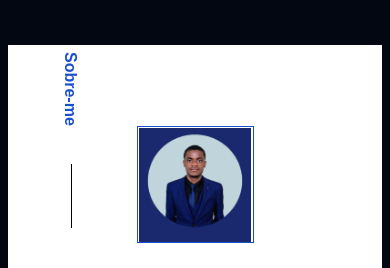
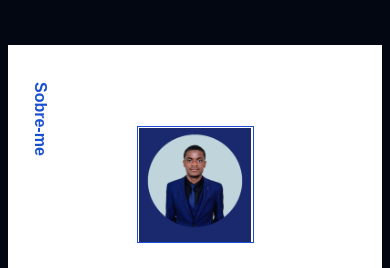
Before and after one commit to Matias-Armando/Port-folio, a plain HTML site: page src/index.html in a window 390 px wide. Shown: the part 807-1075 px from the top of the page. Drawn offline with nearby package versions, Linux system fonts and the light colour scheme.

Commit message:
resposive 12

```diff
--- a/src/styles/GlobalStyles.css
+++ b/src/styles/GlobalStyles.css
@@ -452,7 +452,7 @@ position: relative;
   width: 1px;
   left: 10px;
   top: 7rem;
-  background-color: var(--color-black);
+  background-color: var(--color-blue);
 
 }
 
--- a/src/styles/MobileStyles.css
+++ b/src/styles/MobileStyles.css
@@ -43,6 +43,7 @@
 .home-img .img-box{
   width: 40vw;
   height:40vw;
+  margin-bottom: 2rem;
 }
 
 .skill{
@@ -77,8 +78,21 @@ flex-direction: column;
       height: 150vh;
 
 }
+
+.title{
+
+  top: 30px;
+   left: -30px;
+
+
 }
+.title::after{
 
+  height: 0;
+  width: 0;
+
+}
+}
 
 
 
```
